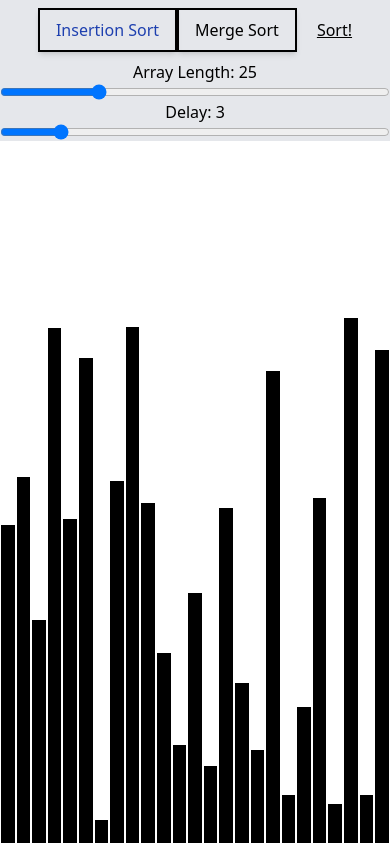
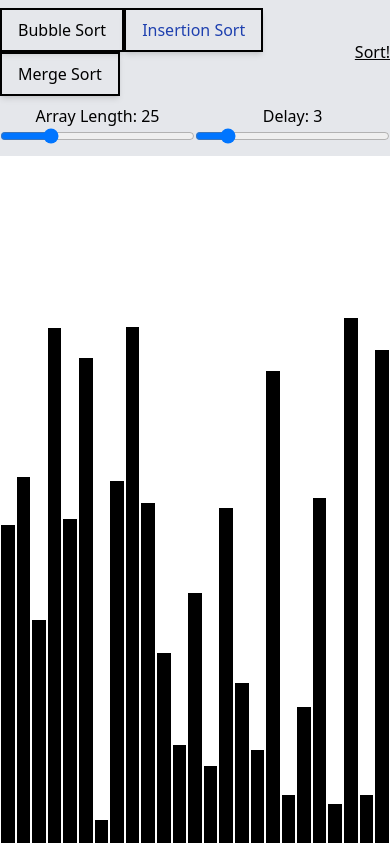
Before and after one commit to limivann/sorting-visualizer, a React (Create React App) app: page / in a window 390 px wide. Built offline with nearby package versions, Linux system fonts and the light colour scheme.

Commit message:
implemented bubble sort

```diff
--- a/public/index.html
+++ b/public/index.html
@@ -24,7 +24,7 @@
       work correctly both with client-side routing and a non-root public URL.
       Learn how to configure a non-root public URL by running `npm run build`.
     -->
-    <title>React App</title>
+		<title>Sorting Visualizer</title>
 	</head>
 	<body>
 		<noscript>You need to enable JavaScript to run this app.</noscript>
--- a/src/components/NavBar.tsx
+++ b/src/components/NavBar.tsx
@@ -42,9 +42,17 @@ const NavBar = () => {
 	};
 
 	return (
-		<nav className="w-screen bg-gray-200 grid grid-flow-row">
+		<nav className="w-screen h-fit grid grid-flow-row bg-gray-200">
 			<div className="flex flex-row items-center justify-center w-full my-2 gap-5">
 				<div>
+					<button
+						className={`border-solid border-2 border-black shadow-md py-2 px-4 transition-all active:scale-95 ${
+							settings.algoType === "bubble sort" && "text-blue-800"
+						}`}
+						onClick={() => onAlgoChange("bubble sort")}
+					>
+						Bubble Sort
+					</button>
 					<button
 						className={`border-solid border-2 border-black shadow-md py-2 px-4 transition-all active:scale-95 ${
 							settings.algoType === "insertion sort" && "text-blue-800"
@@ -67,7 +75,8 @@ const NavBar = () => {
 					Sort!
 				</button>
 			</div>
-			<div className="flex flex-col items-center w-full pb-3">
+			<div className="flex flex-row md:flex-col items-center w-full pb-3 ">
+				<div className="flex flex-col items-center w-full">
 					<label htmlFor="items-amount">
 						Array Length: {settings.arrayLength}
 					</label>
@@ -80,6 +89,8 @@ const NavBar = () => {
 						min={1}
 						onChange={onArrayLengthChange}
 					></input>
+				</div>
+				<div className="flex flex-col items-center w-full">
 					<label htmlFor="delay">Delay: {settings.delay}</label>
 					<input
 						type="range"
@@ -91,6 +102,7 @@ const NavBar = () => {
 						onChange={onDelayChange}
 					></input>
 				</div>
+			</div>
 		</nav>
 	);
 };
--- a/src/utils/AlgoContext.tsx
+++ b/src/utils/AlgoContext.tsx
@@ -1,5 +1,6 @@
 import React, { useState, createContext, useEffect } from "react";
 import {
+	getBubbleSortAnimations,
 	getInsertionSortAnimations,
 	getMergeSortAnimations,
 } from "./algorithms";
@@ -8,7 +9,7 @@ interface Props {
 	children: React.ReactNode;
 }
 
-export type Algo = "merge sort" | "insertion sort";
+export type Algo = "merge sort" | "insertion sort" | "bubble sort";
 
 interface Settings {
 	algoType: Algo;
@@ -62,7 +63,7 @@ const AlgoContext: React.FC<Props> = ({ children }) => {
 			case "insertion sort":
 				console.log("Starting inserting sort");
 				const { newArray, animationArray } = getInsertionSortAnimations(items);
-				animateInsertion(newArray, animationArray).then(() => {
+				animateSwapDivs(newArray, animationArray).then(() => {
 					setIsSorting(false);
 				});
 				break;
@@ -71,8 +72,16 @@ const AlgoContext: React.FC<Props> = ({ children }) => {
 				const animationArrayMS: number[][] = [];
 				const copiedArray = [...items];
 				getMergeSortAnimations(copiedArray, animationArrayMS);
-				console.log(animationArrayMS);
 				animateMerge(copiedArray, animationArrayMS).then(() => {
+					setIsSorting(false);
+				});
+				break;
+			case "bubble sort":
+				console.log("Starting bubble sort");
+				const animationArrayBS: number[][] = [];
+				const sortedArrayBS = [...items];
+				getBubbleSortAnimations(sortedArrayBS, animationArrayBS);
+				animateSwapDivs(sortedArrayBS, animationArrayBS).then(() => {
 					setIsSorting(false);
 				});
 				break;
@@ -81,7 +90,7 @@ const AlgoContext: React.FC<Props> = ({ children }) => {
 		}
 	};
 
-	const animateInsertion = async (
+	const animateSwapDivs = async (
 		newArray: number[],
 		animationArray: number[][]
 	): Promise<number> => {
--- /dev/null
+++ b/src/utils/algorithms/bubbleSort.ts
@@ -0,0 +1,21 @@
+export const getBubbleSortAnimations = (
+	items: number[],
+	animationArray: number[][]
+) => {
+	for (let numPassed = 0; numPassed < items.length - 1; numPassed++) {
+		let swapped = false;
+		for (let i = 0; i < items.length - 1 - numPassed; i++) {
+			if (items[i] > items[i + 1]) {
+				const temp = items[i];
+				items[i] = items[i + 1];
+				items[i + 1] = temp;
+				// elements that we are swapping
+				animationArray.push([i, i + 1]);
+				swapped = true;
+			}
+		}
+		if (!swapped) {
+			break;
+		}
+	}
+};
--- a/src/utils/algorithms/index.ts
+++ b/src/utils/algorithms/index.ts
@@ -1,4 +1,9 @@
+import { getBubbleSortAnimations } from "./bubbleSort";
 import { getInsertionSortAnimations } from "./insertionSort";
 import { getMergeSortAnimations } from "./mergeSort";
 
-export { getInsertionSortAnimations, getMergeSortAnimations };
+export {
+	getBubbleSortAnimations,
+	getInsertionSortAnimations,
+	getMergeSortAnimations,
+};
```
Lines whose indentation alone changed are shown as unchanged.
